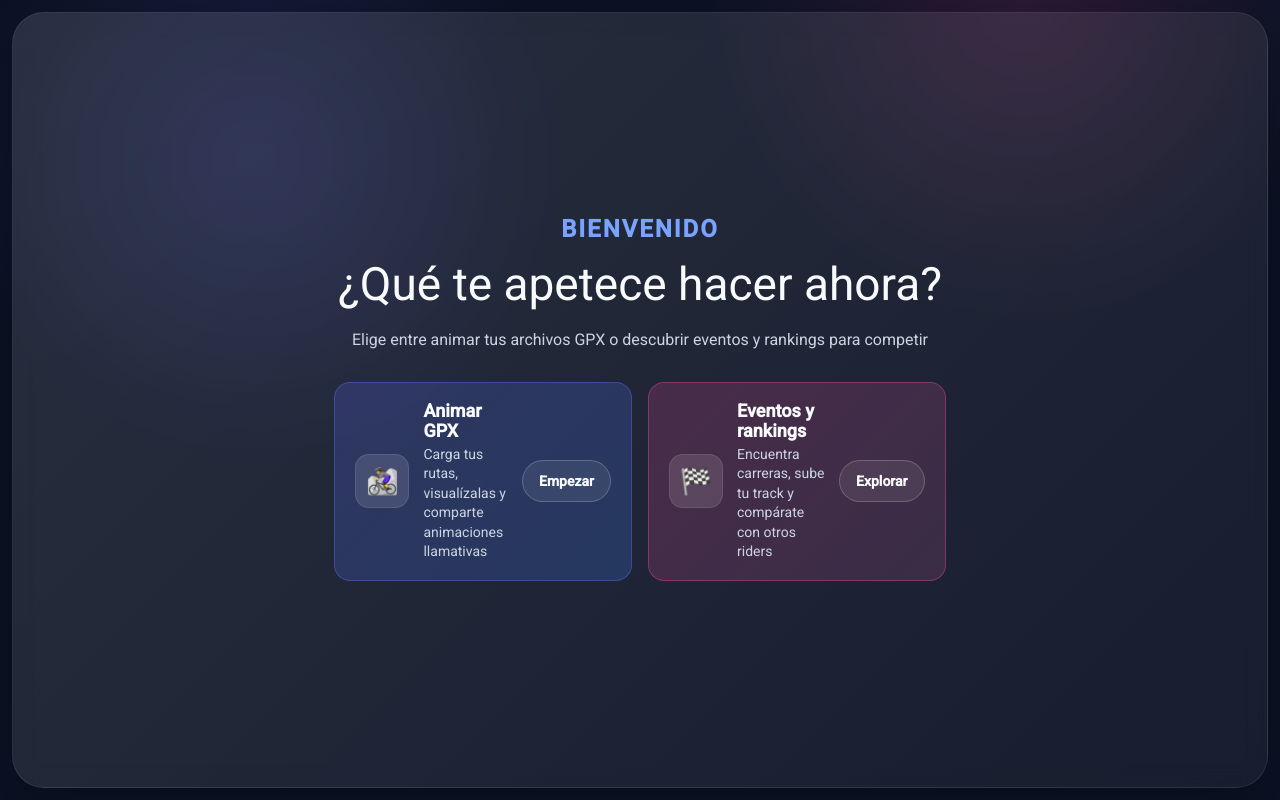
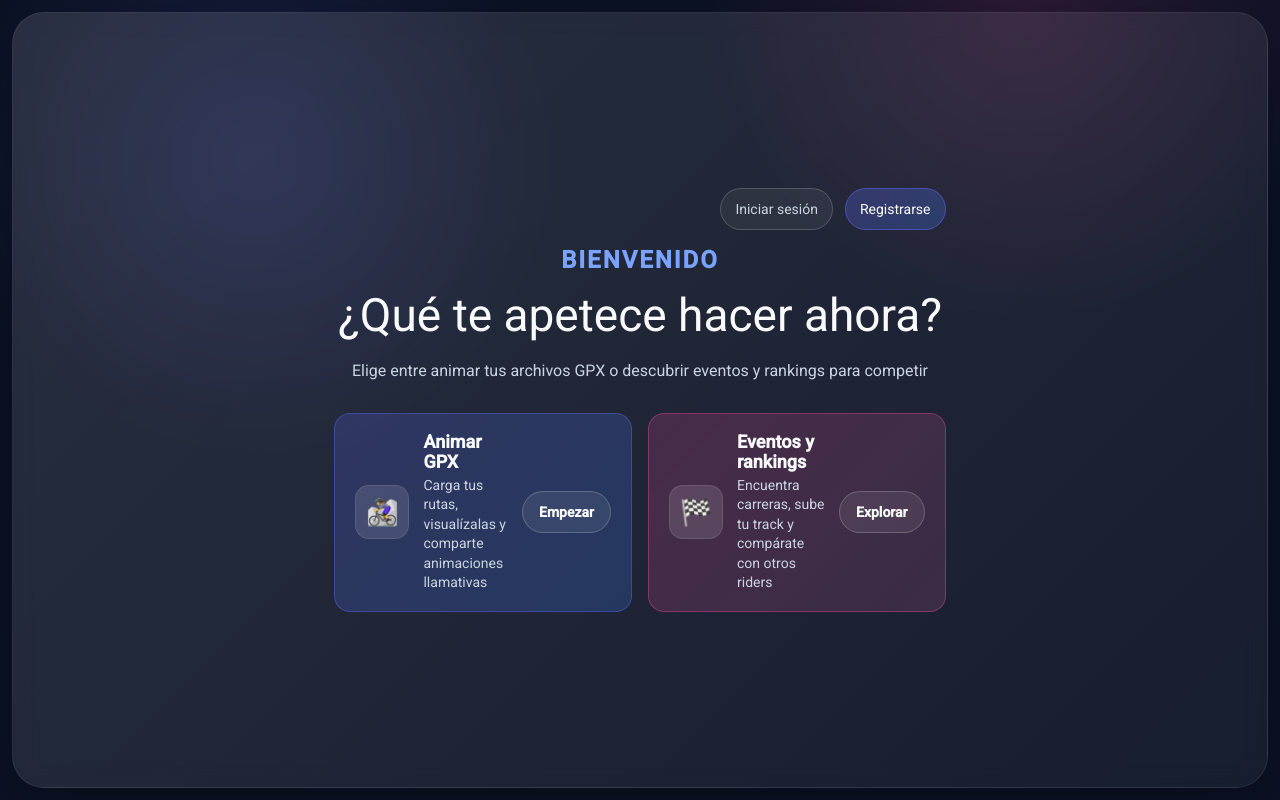
Before and after one commit to eimbert/gpx-maps, an Angular app: page / in a window 1280 px wide. Built offline with nearby package versions, Linux system fonts and the light colour scheme.

Commit message:
Add auth entry points to home screen

```diff
--- a/src/app/home/home.component.css
+++ b/src/app/home/home.component.css
@@ -36,6 +36,38 @@
   flex-direction: column;
   gap: 20px;
   padding: 32px;
+}
+
+.home__auth {
+  align-self: flex-end;
+  display: flex;
+  gap: 12px;
+}
+
+.auth-link {
+  display: inline-flex;
+  align-items: center;
+  gap: 8px;
+  padding: 10px 14px;
+  border-radius: 999px;
+  color: #cbd5e1;
+  text-decoration: none;
+  background: rgba(255, 255, 255, 0.06);
+  border: 1px solid rgba(255, 255, 255, 0.18);
+  transition: transform 0.2s ease, box-shadow 0.2s ease, border-color 0.2s ease, color 0.2s ease;
+}
+
+.auth-link:hover {
+  transform: translateY(-1px);
+  color: #f8fafc;
+  border-color: rgba(122, 162, 255, 0.6);
+  box-shadow: 0 10px 30px rgba(0, 0, 0, 0.25);
+}
+
+.auth-link--primary {
+  background: linear-gradient(135deg, rgba(99, 102, 241, 0.28), rgba(59, 130, 246, 0.26));
+  color: #f8fafc;
+  border-color: rgba(99, 102, 241, 0.5);
 }
 
 .eyebrow {
@@ -145,6 +177,16 @@
     padding: 16px;
   }
 
+  .home__auth {
+    align-self: center;
+    justify-content: center;
+    width: 100%;
+  }
+
+  .auth-link {
+    justify-content: center;
+  }
+
   .action-card {
     grid-template-columns: 1fr;
     text-align: left;
--- a/src/app/home/home.component.html
+++ b/src/app/home/home.component.html
@@ -1,6 +1,11 @@
 <div class="home">
   <div class="home__background"></div>
   <main class="home__content">
+    <div class="home__auth">
+      <a class="auth-link" href="#login">Iniciar sesión</a>
+      <a class="auth-link auth-link--primary" href="#register">Registrarse</a>
+    </div>
+
     <p class="eyebrow">Bienvenido</p>
     <h1 class="headline">¿Qué te apetece hacer ahora?</h1>
     <p class="lead">Elige entre animar tus archivos GPX o descubrir eventos y rankings para competir</p>
```
